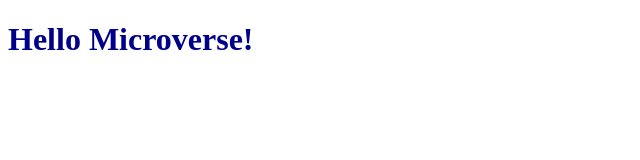
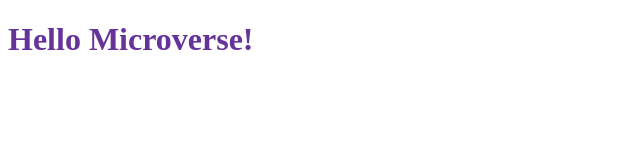
Before and after one commit to sunga12/Hello-Microverse1, a website: page index.html in a window 1280 px wide. Shown: the whole page, without its empty margins (0-640 px from the left). Drawn offline with Linux system fonts and the light colour scheme.

Commit message:
Edit text color

```diff
--- a/styles.css
+++ b/styles.css
@@ -1,3 +1,3 @@
 .text {
-  color: darkblue;
+  color: rebeccapurple;
 }
```
